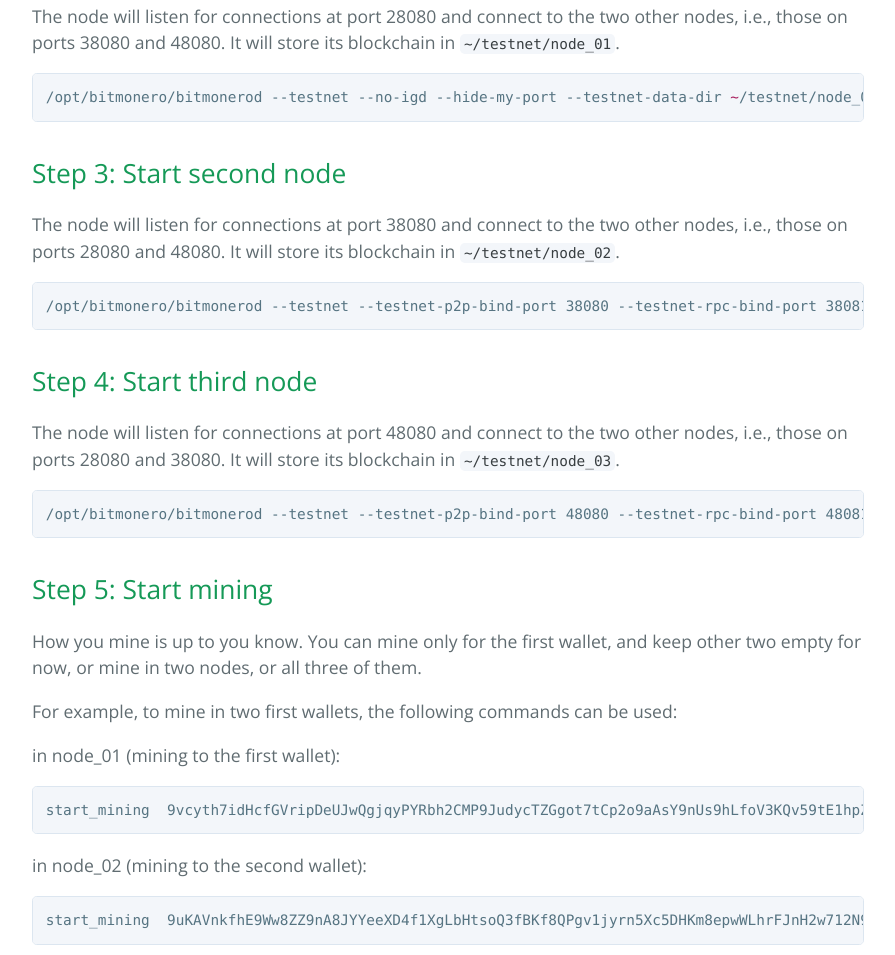
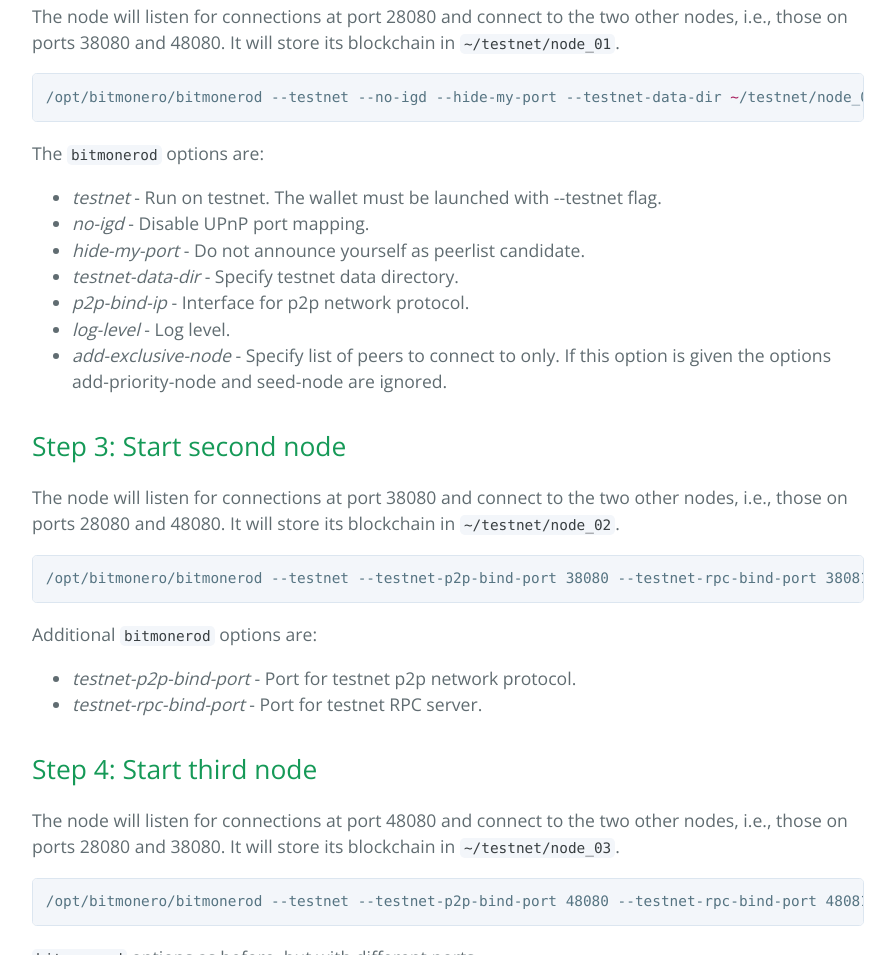
Before and after one commit to moneroexamples/private-testnet, a plain HTML site: page index.html in a window 1280 px wide. Shown: the part 1845-2800 px from the top of the page, without its empty margins (192-1087 px from the left). Drawn offline with nearby package versions, Linux system fonts and the light colour scheme.

```diff
--- a/index.html
+++ b/index.html
@@ -12,7 +12,7 @@
   <body>
     <section class="page-header">
       <h1 class="project-name">Monero Examples</h1>
-      <h2 class="project-tagline">private-testnet</h2>
+      <h2 class="project-tagline">private-testnet-network</h2>
       <a href="https://github.com/moneroexamples/private-testnet" class="btn">View on GitHub</a>
       <a href="https://github.com/moneroexamples/private-testnet/zipball/master" class="btn">Download .zip</a>
       <a href="https://github.com/moneroexamples/private-testnet/tarball/master" class="btn">Download .tar.gz</a>
@@ -20,7 +20,7 @@
 
     <section class="main-content">
       <h1>
-<a id="setting-private-monero-testnet" class="anchor" href="#setting-private-monero-testnet" aria-hidden="true"><span class="octicon octicon-link"></span></a>Setting private monero testnet</h1>
+<a id="setting-private-monero-testnet-network" class="anchor" href="#setting-private-monero-testnet-network" aria-hidden="true"><span class="octicon octicon-link"></span></a>Setting private monero testnet network</h1>
 
 <p>Having private <a href="https://getmonero.org/">Monero</a> testnet network can be very useful, as you can play around
 with the monero without risking making expensive mistakes on real network. However,
@@ -85,6 +85,25 @@
 
 <div class="highlight highlight-source-shell"><pre>/opt/bitmonero/bitmonerod --testnet --no-igd --hide-my-port --testnet-data-dir <span class="pl-k">~</span>/testnet/node_01 --p2p-bind-ip 127.0.0.1 --log-level 1 --add-exclusive-node 127.0.0.1:38080 --add-exclusive-node 127.0.0.1:48080</pre></div>
 
+<p>The <code>bitmonerod</code> options are:</p>
+
+<ul>
+<li>
+<em>testnet</em>   - Run on testnet. The wallet must be launched with --testnet flag.</li>
+<li>
+<em>no-igd</em>    - Disable UPnP port mapping.</li>
+<li>
+<em>hide-my-port</em> - Do not announce yourself as peerlist candidate.</li>
+<li>
+<em>testnet-data-dir</em> - Specify testnet data directory.</li>
+<li>
+<em>p2p-bind-ip</em> - Interface for p2p network protocol.</li>
+<li>
+<em>log-level</em>  - Log level.</li>
+<li>
+<em>add-exclusive-node</em> - Specify list of peers to connect to  only. If this option is given the options add-priority-node and seed-node are ignored.</li>
+</ul>
+
 <h2>
 <a id="step-3-start-second-node" class="anchor" href="#step-3-start-second-node" aria-hidden="true"><span class="octicon octicon-link"></span></a>Step 3: Start second node</h2>
 
@@ -92,12 +111,24 @@
 
 <div class="highlight highlight-source-shell"><pre>/opt/bitmonero/bitmonerod --testnet --testnet-p2p-bind-port 38080 --testnet-rpc-bind-port 38081 --no-igd --hide-my-port  --log-level 1 --testnet-data-dir <span class="pl-k">~</span>/testnet/node_02 --p2p-bind-ip 127.0.0.1 --add-exclusive-node 127.0.0.1:28080 --add-exclusive-node 127.0.0.1:48080</pre></div>
 
+<p>Additional <code>bitmonerod</code> options are:</p>
+
+<ul>
+<li>
+<em>testnet-p2p-bind-port</em> - Port for testnet p2p network protocol.</li>
+<li>
+<em>testnet-rpc-bind-port</em> - Port for testnet RPC server.<br>
+</li>
+</ul>
+
 <h2>
 <a id="step-4-start-third-node" class="anchor" href="#step-4-start-third-node" aria-hidden="true"><span class="octicon octicon-link"></span></a>Step 4: Start third node</h2>
 
 <p>The node will listen for connections at port 48080 and connect to the two other nodes, i.e., those on ports 28080 and 38080. It will store its blockchain in <code>~/testnet/node_03</code>.</p>
 
 <div class="highlight highlight-source-shell"><pre>/opt/bitmonero/bitmonerod --testnet --testnet-p2p-bind-port 48080 --testnet-rpc-bind-port 48081 --no-igd --hide-my-port  --log-level 1 --testnet-data-dir <span class="pl-k">~</span>/testnet/node_03 --p2p-bind-ip 127.0.0.1 --add-exclusive-node 127.0.0.1:28080 --add-exclusive-node 127.0.0.1:38080</pre></div>
+
+<p><code>bitmonerod</code> options as before, but with different ports.</p>
 
 <h2>
 <a id="step-5-start-mining" class="anchor" href="#step-5-start-mining" aria-hidden="true"><span class="octicon octicon-link"></span></a>Step 5: Start mining</h2>
```
Also changed, not shown: params.json (+1 -1 lines).
